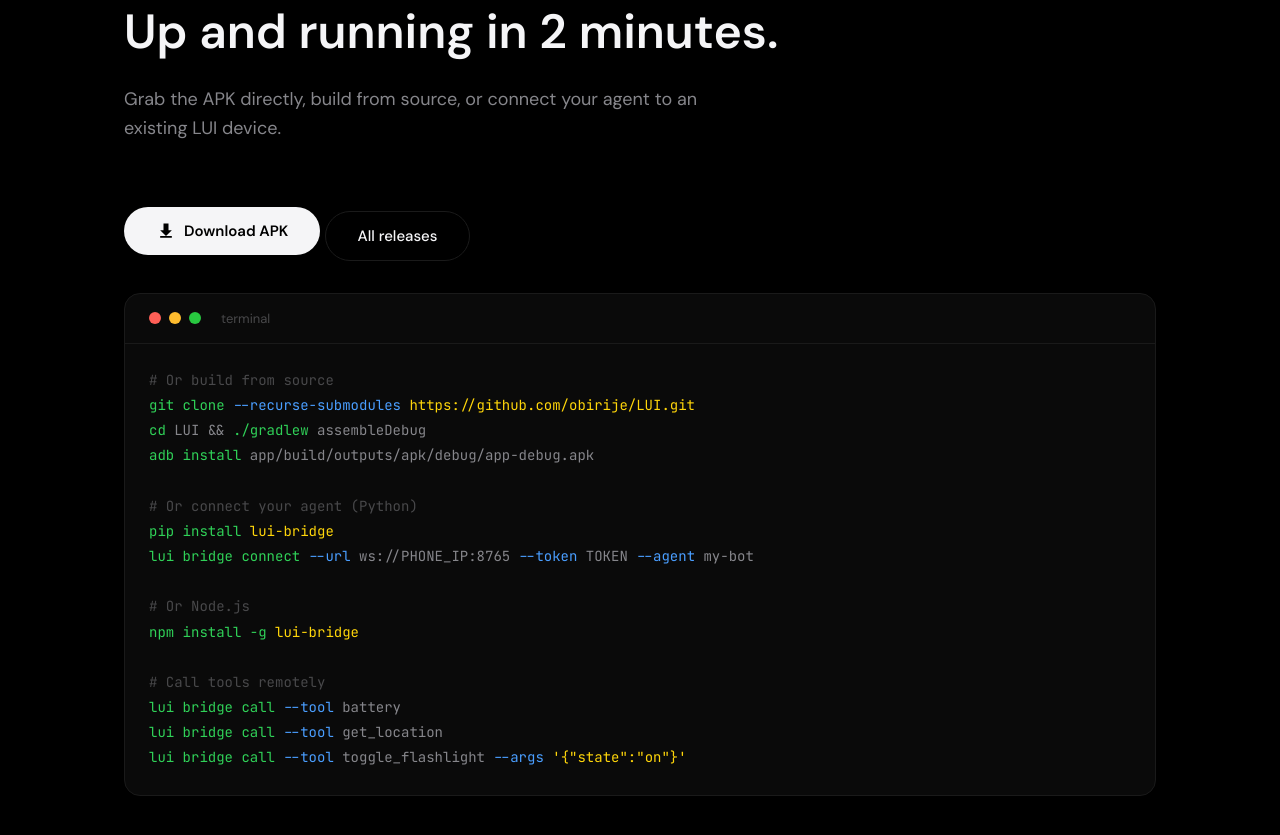
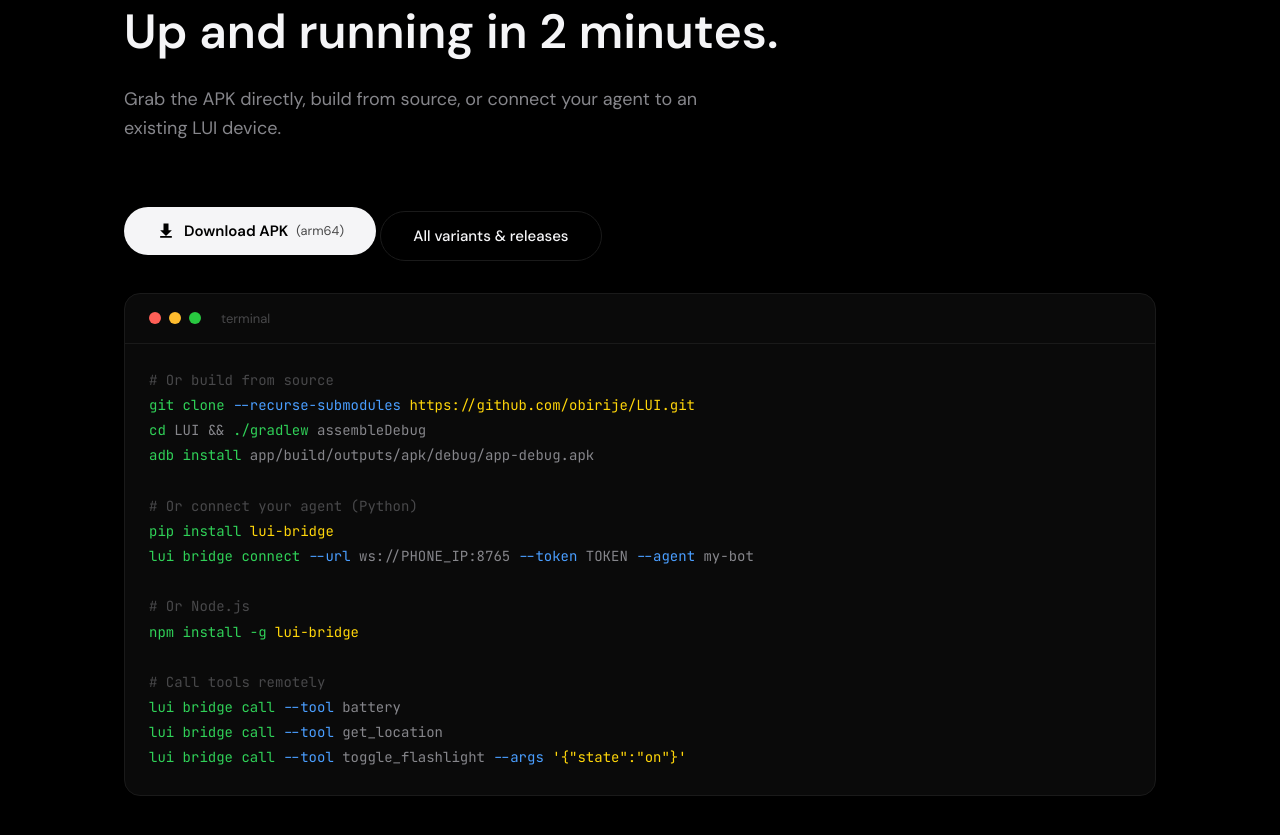
Before and after one commit to obirije/LUI, a plain HTML site: page sites/index.html in a window 1280 px wide. Shown: the part 3332-4167 px from the top of the page. Drawn offline with Linux system fonts and the light colour scheme.

Commit message:
Landing page: Qwen 2.5 1.5B Instruct + Download APK button (v0.3.0 arm64)

```diff
--- a/sites/index.html
+++ b/sites/index.html
@@ -201,11 +201,11 @@
     <p class="subtitle reveal">Grab the APK directly, build from source, or connect your agent to an existing LUI device.</p>
 
     <div class="cta-group reveal" style="margin-bottom: 32px;">
-        <a href="https://github.com/obirije/LUI/releases/latest/download/app-full-release.apk" class="btn-primary">
+        <a href="https://github.com/obirije/LUI/releases/latest/download/app-full-arm64-v8a-release.apk" class="btn-primary">
             <svg width="20" height="20" viewBox="0 0 24 24" fill="currentColor"><path d="M5 20h14v-2H5v2zm14-9h-4V3H9v8H5l7 7 7-7z"/></svg>
-            Download APK
+            Download APK <span style="opacity:0.7; font-weight:400; font-size:0.85em;">(arm64)</span>
         </a>
-        <a href="https://github.com/obirije/LUI/releases" class="btn-secondary">All releases</a>
+        <a href="https://github.com/obirije/LUI/releases" class="btn-secondary">All variants &amp; releases</a>
     </div>
 
     <div class="code-section reveal">
```
